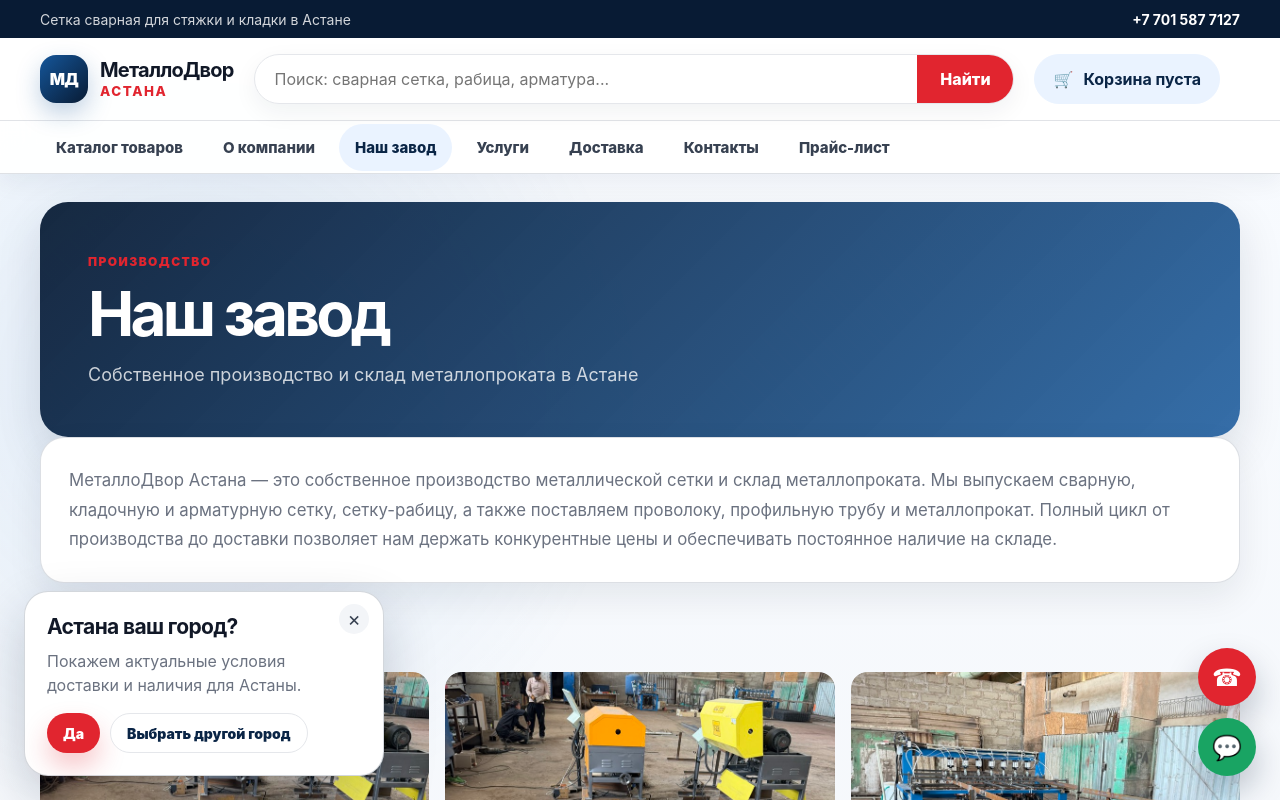
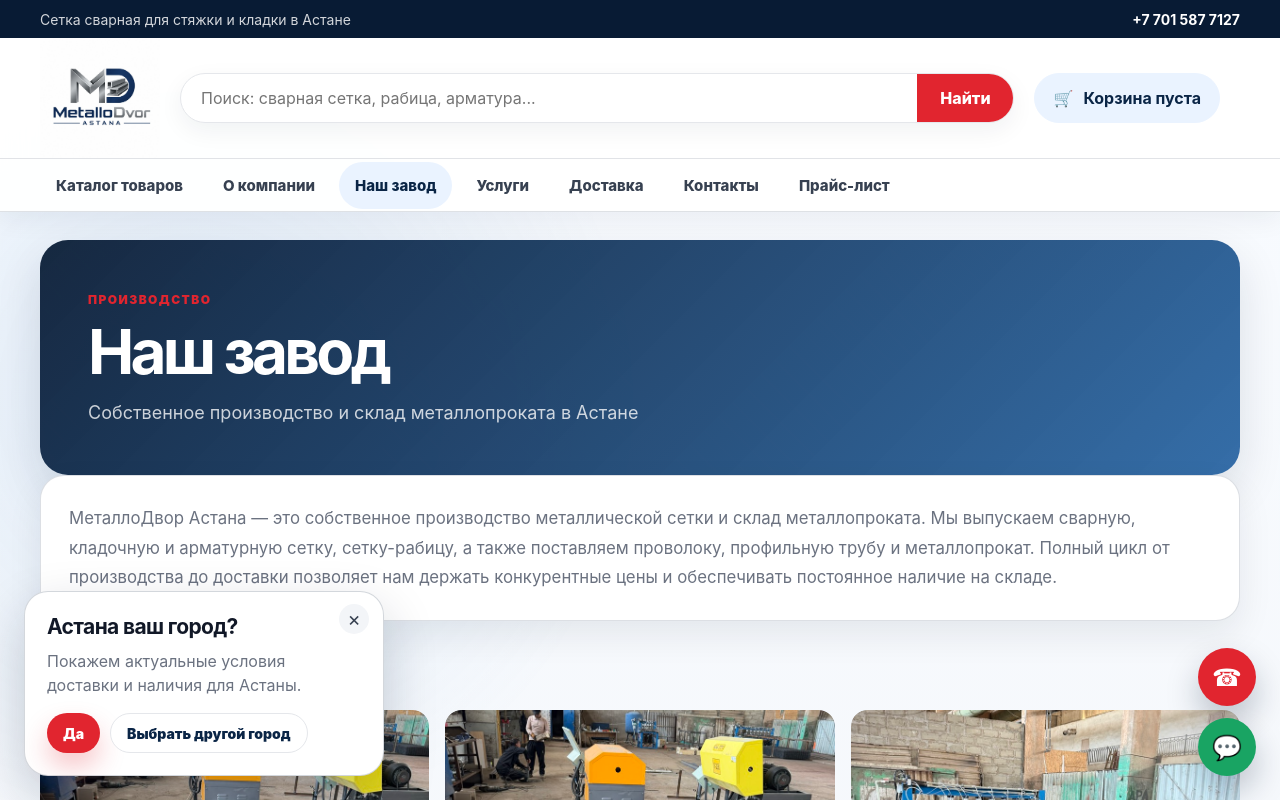
Before and after one commit to Alinur189/metallodvor-astana-react, a React (Vite) app: page /factory in a window 1280 px wide. Shown: the top 800 px of the page. Built offline with nearby package versions, Linux system fonts and the light colour scheme.

Commit message:
Replace text logo with real brand image in header and footer
Co-Authored-By: Claude Sonnet 4.6 <noreply@anthropic.com>

```diff
--- a/src/components/Footer.jsx
+++ b/src/components/Footer.jsx
@@ -1,5 +1,6 @@
 import { Link } from 'react-router-dom';
 import { categories } from '../data/categories.js';
+import logo from '../assets/logo.jpg';
 
 export default function Footer() {
   return (
@@ -7,11 +8,7 @@ export default function Footer() {
       <div className="container footer__grid">
         <div>
           <Link className="logo logo--footer" to="/">
-            <span className="logo__mark">МД</span>
-            <span>
-              <strong>МеталлоДвор</strong>
-              <small>Астана</small>
-            </span>
+            <img src={logo} alt="МеталлоДвор Астана" className="logo__img" />
           </Link>
           <p>
             Поставляем металлическую сетку, арматуру и металлопрокат для строительных компаний,
@@ -38,14 +35,18 @@ export default function Footer() {
             <li><Link to="/price-list">Прайс-лист</Link></li>
             <li><Link to="/contacts">Контакты</Link></li>
           </ul>
+
         </div>
+
+
+
 
         <div>
           <h3>Контакты</h3>
           <ul>
             <li><a href="tel:+7 701 587 7127">+7 701 587 7127</a></li>
             <li><a href="mailto:metallodvorastana@gmail.com">metallodvorastana@gmail.com</a></li>
-            <li>Астана, складская зона, ул. Индустриальная 25</li>
+            <li>Астана, Рынок "Эталон ряд 15, место 13"</li>
           </ul>
         </div>
       </div>
--- a/src/components/Header.jsx
+++ b/src/components/Header.jsx
@@ -1,5 +1,6 @@
 import { useEffect, useState } from 'react';
 import { Link, NavLink, useLocation, useNavigate, useSearchParams } from 'react-router-dom';
+import logo from '../assets/logo.jpg';
 
 const PRICE_LIST_URL = 'https://docs.google.com/spreadsheets/d/1OpseU3JsMv1ZPVDZ7VpHGfWppY7QsykH0dx1ZGgmC8w/edit?gid=0#gid=0';
 
@@ -49,11 +50,7 @@ export default function Header() {
 
       <div className="container headerMain">
         <Link className="logo" to="/" aria-label="МеталлоДвор Астана — на главную">
-          <span className="logo__mark">МД</span>
-          <span>
-            <strong>МеталлоДвор</strong>
-            <small>Астана</small>
-          </span>
+          <img src={logo} alt="МеталлоДвор Астана" className="logo__img" />
         </Link>
 
         <form className="searchBar" onSubmit={handleSubmit} role="search">
--- a/src/styles/global.css
+++ b/src/styles/global.css
@@ -153,13 +153,18 @@ main {
   letter-spacing: 0.12em;
 }
 
+.logo__img {
+  height: 120px;
+  width: auto;
+  display: block;
+}
+
 .logo--footer {
   margin-bottom: 18px;
 }
 
-.logo--footer .logo__mark {
-  background: #fff;
-  color: var(--blue-900);
+.logo--footer .logo__img {
+  height: 130px;
 }
 
 .searchBar {
```
Also changed, not shown: src/assets/logo.jpg (added).
